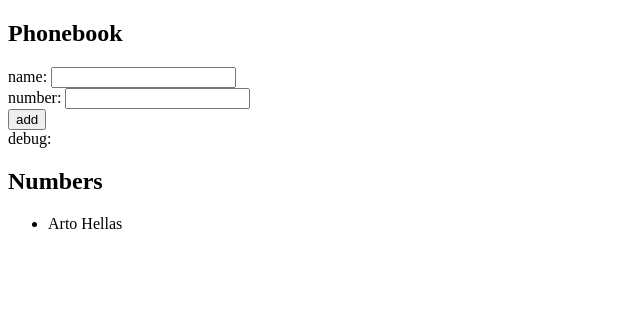
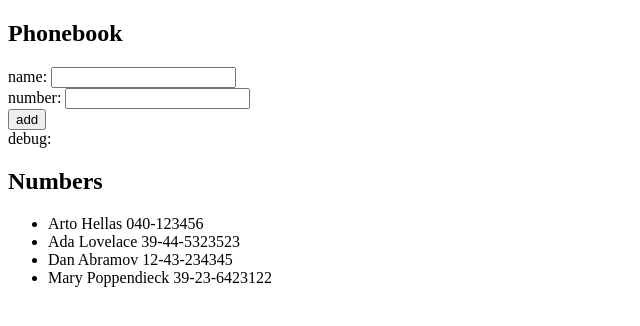
Before and after one commit to kmk9000/phonebook, a React (Vite) app: page / in a window 1280 px wide. Shown: the top 326 px of the page, without its empty margins (0-640 px from the left). Built offline with nearby package versions, Linux system fonts and the light colour scheme.

Commit message:
add dummy data for testing

```diff
--- a/src/App.jsx
+++ b/src/App.jsx
@@ -1,7 +1,12 @@
 import { useState } from "react";
 
 const App = () => {
-  const [persons, setPersons] = useState([{ name: "Arto Hellas" }]);
+  const [persons, setPersons] = useState([
+    { name: "Arto Hellas", number: "040-123456", id: 1 },
+    { name: "Ada Lovelace", number: "39-44-5323523", id: 2 },
+    { name: "Dan Abramov", number: "12-43-234345", id: 3 },
+    { name: "Mary Poppendieck", number: "39-23-6423122", id: 4 },
+  ]);
   const [newName, setNewName] = useState("");
   const [newNumber, setNewNumber] = useState("");
 
```
